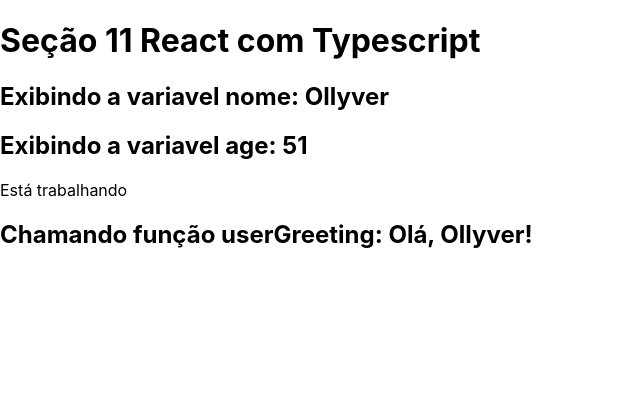
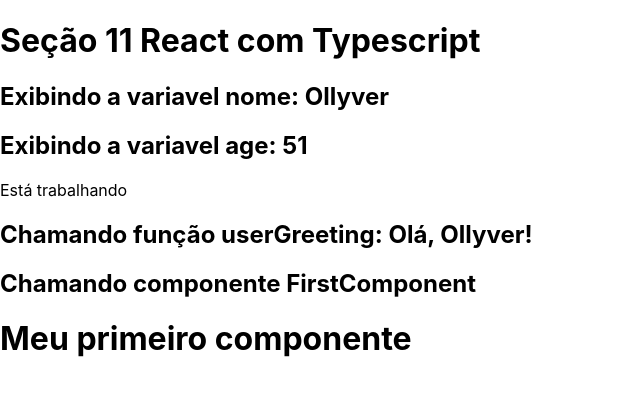
Before and after one commit to ollyvergithub/ReactComTypescriptProjetoInicial, a React (Create React App) app: page / in a window 1280 px wide. Shown: the top 396 px of the page, without its empty margins (0-640 px from the left). Built offline with nearby package versions, Linux system fonts and the light colour scheme.

Commit message:
Importando primeiro componente

```diff
--- a/src/App.tsx
+++ b/src/App.tsx
@@ -1,4 +1,7 @@
 import React from 'react';
+
+// 4 - Importacao de componentes
+import FirstComponent from "./components/FirstComponent";
 
 function App() {
 
@@ -22,6 +25,8 @@ function App() {
                 <p>Está trabalhando</p>
             )}
             <h2>Chamando função userGreeting: {userGreeting(name)}</h2>
+            <h2>Chamando componente FirstComponent</h2>
+            <FirstComponent/>
         </div>
     );
 }
```
